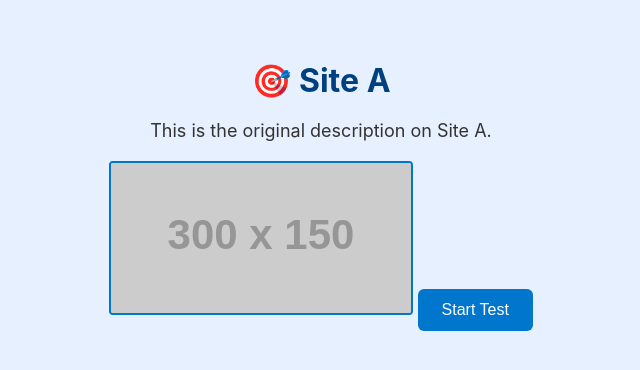
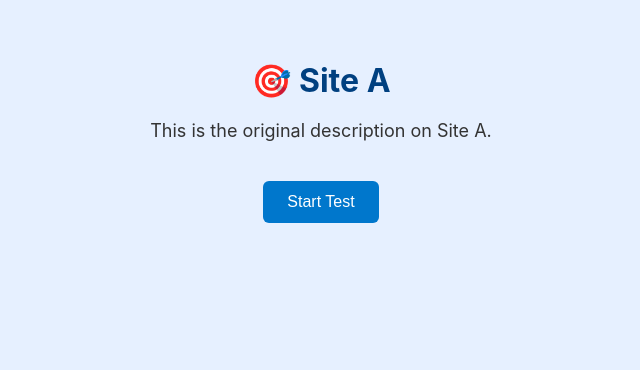
Before and after one commit to rdronov-create/A, a plain HTML site: page index.html in a window 1280 px wide. Shown: the whole page, without its empty margins (319-959 px from the left). Drawn offline with Linux system fonts and the light colour scheme; placeholder pictures from the web are drawn by us.

Commit message:
Update index.html

```diff
--- a/index.html
+++ b/index.html
@@ -49,7 +49,6 @@
 <body>
   <h1>🎯 Site A</h1>
   <p id="description">This is the original description on Site A.</p>
-  <img src="https://via.placeholder.com/300x150/0077cc/ffffff?text=Site+A" alt="Logo A">
   <button>Start Test</button>
 </body>
 </html>
```
